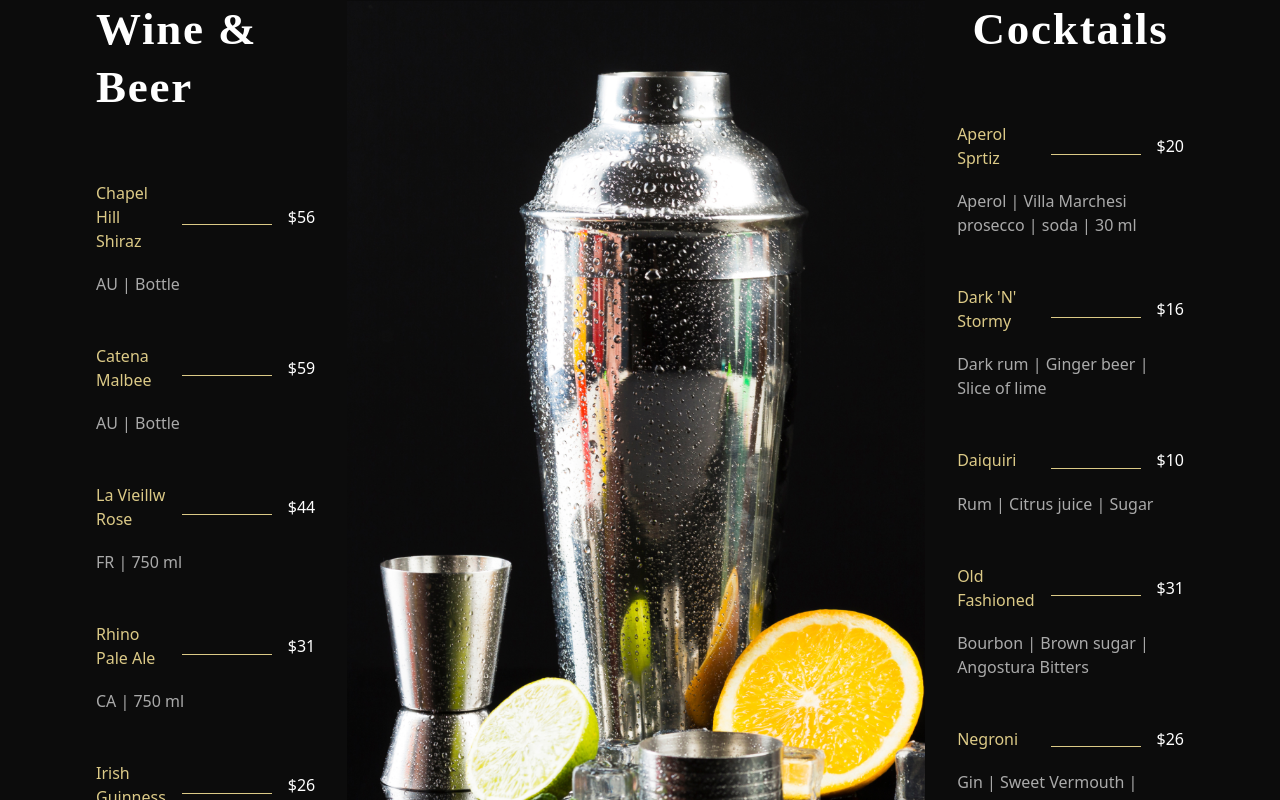
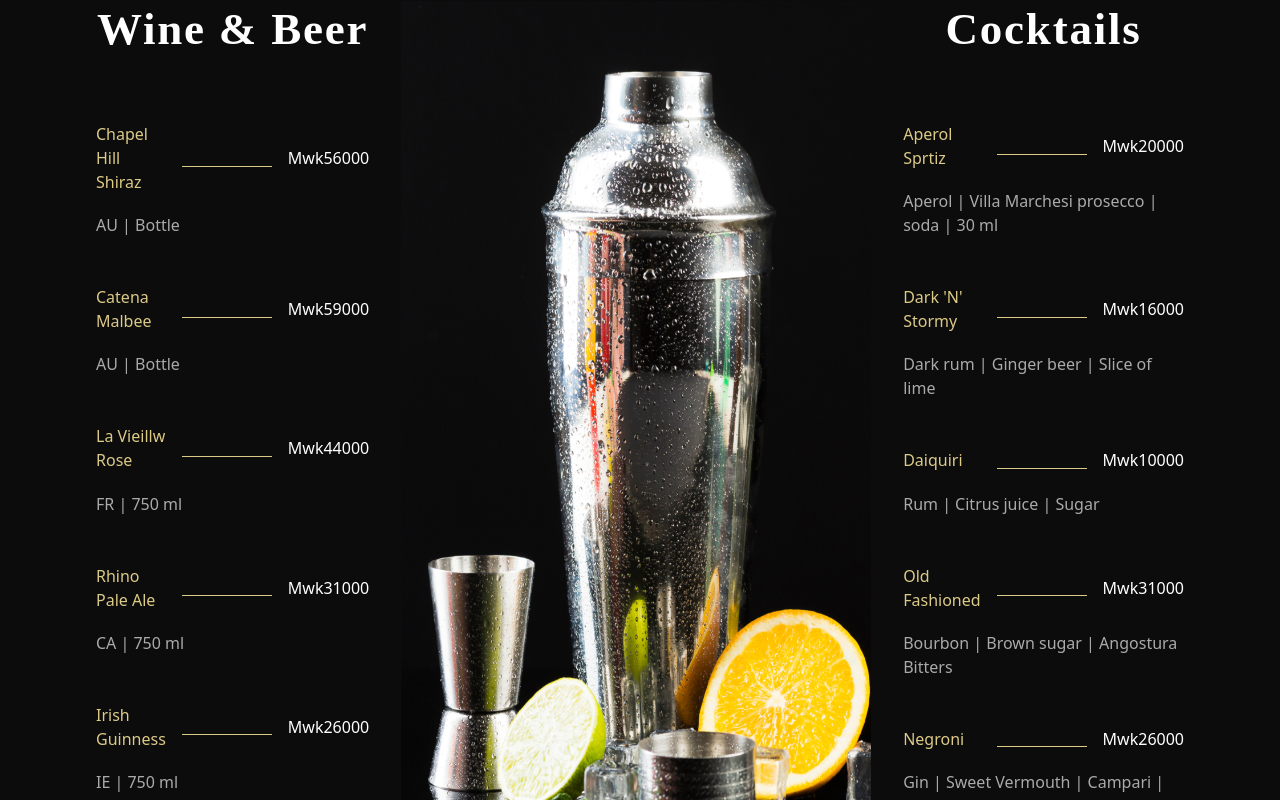
Before and after one commit to Bsc-com-32-19/Restaurant, a React (Create React App) app: page / in a window 1280 px wide. Shown: the part 2180-2980 px from the top of the page. Built offline with nearby package versions, Linux system fonts and the light colour scheme; a web font is replaced by a local one.

Commit message:
added a logo & icons

```diff
--- a/src/constants/data.js
+++ b/src/constants/data.js
@@ -3,27 +3,27 @@ import images from './images';
 const wines = [
   {
     title: 'Chapel Hill Shiraz',
-    price: '$56',
+    price: 'Mwk56000',
     tags: 'AU | Bottle',
   },
   {
     title: 'Catena Malbee',
-    price: '$59',
+    price: 'Mwk59000',
     tags: 'AU | Bottle',
   },
   {
     title: 'La Vieillw Rose',
-    price: '$44',
+    price: 'Mwk44000',
     tags: 'FR | 750 ml',
   },
   {
     title: 'Rhino Pale Ale',
-    price: '$31',
+    price: 'Mwk31000',
     tags: 'CA | 750 ml',
   },
   {
     title: 'Irish Guinness',
-    price: '$26',
+    price: 'Mwk26000',
     tags: 'IE | 750 ml',
   },
 ];
@@ -31,27 +31,27 @@ const wines = [
 const cocktails = [
   {
     title: 'Aperol Sprtiz',
-    price: '$20',
+    price: 'Mwk20000',
     tags: 'Aperol | Villa Marchesi prosecco | soda | 30 ml',
   },
   {
     title: "Dark 'N' Stormy",
-    price: '$16',
+    price: 'Mwk16000',
     tags: 'Dark rum | Ginger beer | Slice of lime',
   },
   {
     title: 'Daiquiri',
-    price: '$10',
+    price: 'Mwk10000',
     tags: 'Rum | Citrus juice | Sugar',
   },
   {
     title: 'Old Fashioned',
-    price: '$31',
+    price: 'Mwk31000',
     tags: 'Bourbon | Brown sugar | Angostura Bitters',
   },
   {
     title: 'Negroni',
-    price: '$26',
+    price: 'Mwk26000',
     tags: 'Gin | Sweet Vermouth | Campari | Orange garnish',
   },
 ];
--- a/src/container/Footer/Footer.jsx
+++ b/src/container/Footer/Footer.jsx
@@ -2,6 +2,7 @@ import React from 'react';
 import { FiFacebook, FiTwitter, FiInstagram } from 'react-icons/fi';
 
 import { FooterOverlay, Newsletter } from '../../components';
+import { images } from '../../constants';
 
 import './Footer.css';
 
@@ -19,6 +20,16 @@ const Footer = () => (
 
       </div>
       <div className='app__footer-links_logo'>
+        <img src={images.gericht} alt="footer_logo" />
+        <p className='P__opensans'>"The best way to find yourself is to loose yourself in the service of others."</p>
+        <img src={images.spoon} alt="spoon" className='spoon__img' style={{marginTop: '15 '}} />
+        <div className='app__footer-links_icons'>
+          <FiFacebook/>
+          <FiTwitter/>
+          <FiInstagram/>
+
+
+        </div>
 
       </div>
       <div className='app__footer-links_work'>
```
